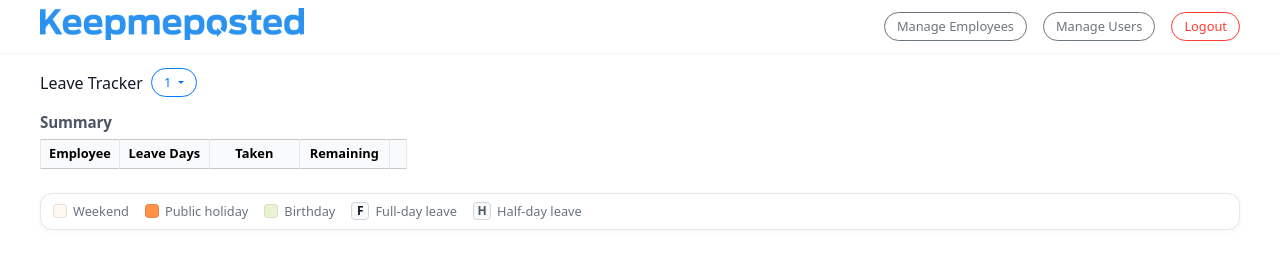
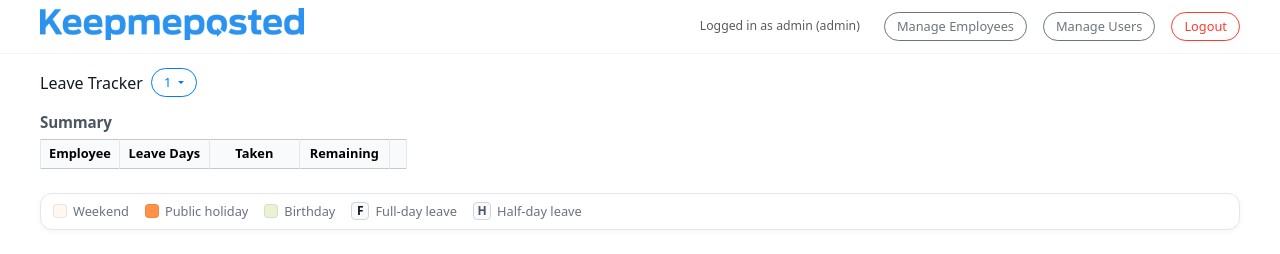
Before and after one commit to schaak722/leave-tracker, a Flask app: page /calendar/1 in a window 1280 px wide. Shown: the top 254 px of the page. Run offline with Flask 3, Linux system fonts and the light colour scheme; the visitor is signed in with stand-in values (Sample User, id 1); lists and menus that the app fills with data are empty.

Commit message:
Update base.html
User Login update

```diff
--- a/templates/base.html
+++ b/templates/base.html
@@ -25,6 +25,11 @@
       </div>
       <div class="app-nav-right">
   {% if g.is_admin %}
+    {% if g.user %}
+      <span class="me-3 small text-muted">
+        Logged in as {{ g.user.username }} (admin)
+      </span>
+    {% endif %}
     <a href="{{ url_for('manage_employees') }}" class="btn btn-outline-secondary btn-sm me-2">
       Manage Employees
     </a>
```
Lines whose indentation alone changed are shown as unchanged.
